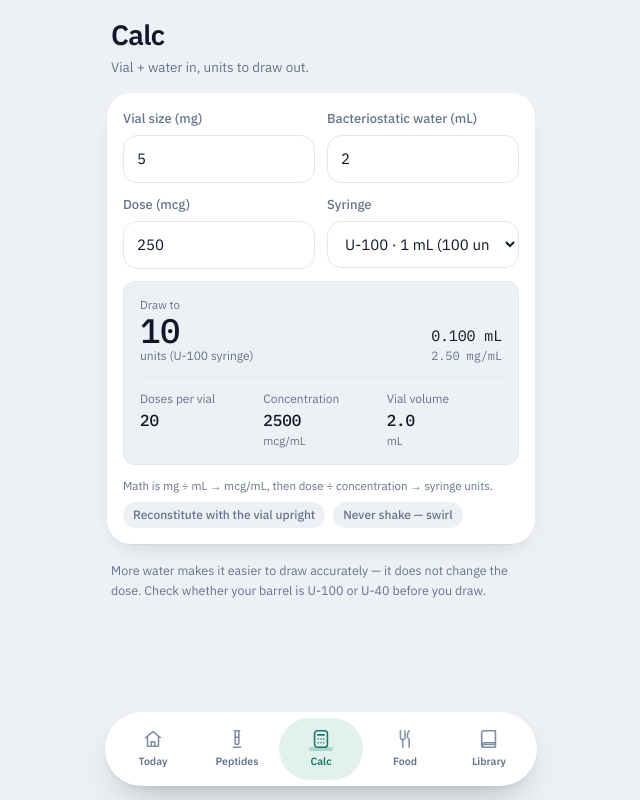
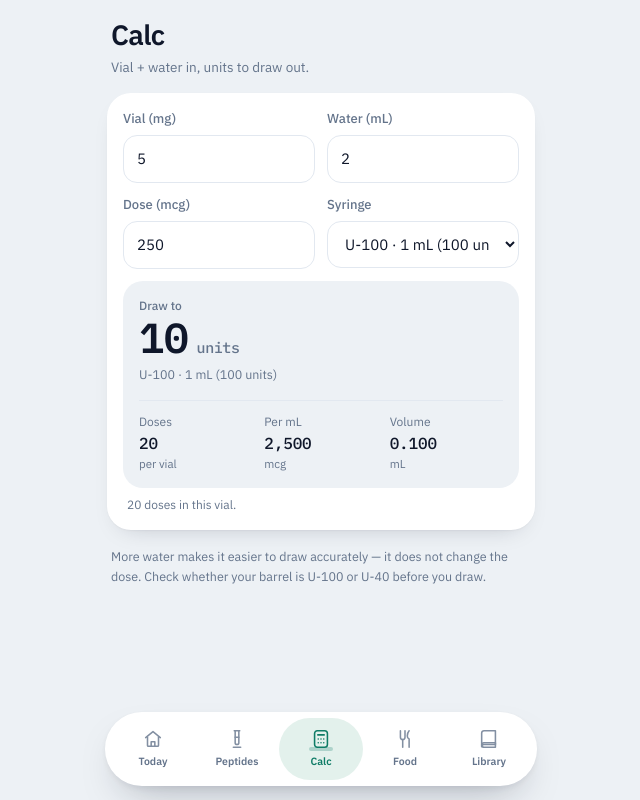
Before and after one commit to RDW-Labz/titrate, a Next.js app: page /calc in a window 1280 px wide. Shown: the whole page, without its empty margins (319-959 px from the left). Built offline with nearby package versions, Linux system fonts and the light colour scheme.

Commit message:
Tune: first-run screen shows the ring motif, calculator remembers last mix + clearer result block, one title scale

```diff
--- a/src/app/page.tsx
+++ b/src/app/page.tsx
@@ -23,21 +23,34 @@ export default function TodayPage() {
 
   if (compounds.length === 0) {
     return (
-      <div className="pt-4">
+      <div className="pt-3">
         <h1 className="px-1 text-[28px] font-semibold tracking-[-0.025em]">Today</h1>
-        <div className="mt-4">
-          <Empty title="Let's track something" body="Add a peptide and this screen becomes one big button: what's due, tap, done.">
+        <section className="enter mt-3 rounded-[30px] bg-hero px-5 py-6 text-white">
+          <div className="flex items-center gap-5">
+            <CountdownRing progress={0.72} top="Next dose" big="—" bottom="nothing yet" size={132} />
+            <div className="min-w-0">
+              <p className="text-[17px] leading-tight font-semibold">Your protocol starts here</p>
+              <p className="mt-1 text-[12.5px] leading-relaxed text-white/55">
+                Pick a peptide. We fill in the dose, schedule and vial — then this screen is one tap a day.
+              </p>
+            </div>
+          </div>
+          <div className="mt-5 flex flex-col gap-2">
             <Link
               href="/protocols/new"
-              className="press rounded-2xl bg-accent px-4 py-3.5 text-[16px] font-semibold text-white"
+              className="press rounded-2xl bg-white px-4 py-3.5 text-center text-[16px] font-semibold text-hero"
             >
               Add a peptide
             </Link>
-            <Btn variant="quiet" onClick={() => actions.seed()}>
+            <Btn variant="quiet" className="!bg-white/10 !text-white" onClick={() => actions.seed()}>
               Show me a sample
             </Btn>
-          </Empty>
-        </div>
+          </div>
+        </section>
+        <p className="mt-3 px-1 text-[12.5px] leading-relaxed text-muted">
+          What you get: a countdown ring, one-tap logging with the syringe units already worked out, and a
+          history you can edit.
+        </p>
       </div>
     );
   }
--- a/src/app/protocols/[id]/page.tsx
+++ b/src/app/protocols/[id]/page.tsx
@@ -59,7 +59,7 @@ export default function ProtocolDetailPage() {
       </Link>
 
       <div className="mt-2 px-1">
-        <h1 className="text-[27px] leading-tight font-semibold tracking-[-0.02em]">{compound.name}</h1>
+        <h1 className="text-[28px] leading-tight font-semibold tracking-[-0.025em]">{compound.name}</h1>
         <p className="num mt-1 text-[14px] text-muted">
           {inForce} {compound.unit} · {scheduleLabel(compound)}
         </p>
--- a/src/components/recon-calculator.tsx
+++ b/src/components/recon-calculator.tsx
@@ -1,24 +1,39 @@
 "use client";
 
-import { useState } from "react";
-import { Btn, Field, Pill, Stat } from "./ui";
+import { useEffect, useState } from "react";
+import { Btn, Field, Stat } from "./ui";
 import { SYRINGES, formatUnits, reconstitute } from "@/lib/recon";
-import { actions, useStore } from "@/lib/store";
+import { actions } from "@/lib/store";
 import type { Compound, Vial } from "@/lib/types";
 
-export function ReconCalculator({
-  saveFor,
-  initial,
-}: {
-  saveFor?: Compound;
-  initial?: Partial<Vial>;
-}) {
-  const [vialMg, setVialMg] = useState(String(initial?.totalMg ?? 5));
-  const [waterMl, setWaterMl] = useState(String(initial?.waterMl ?? 2));
-  const [dose, setDose] = useState(String(saveFor?.dose ?? 250));
-  const [syringeId, setSyringeId] = useState("u100-10");
+const LAST = "titrate.calc";
+
+type LastCalc = { vialMg: string; waterMl: string; dose: string; syringeId: string };
+
+function lastCalc(): LastCalc | null {
+  try {
+    return JSON.parse(localStorage.getItem(LAST) ?? "null") as LastCalc | null;
+  } catch {
+    return null;
+  }
+}
+
+export function ReconCalculator({ saveFor, initial }: { saveFor?: Compound; initial?: Partial<Vial> }) {
+  // standalone use remembers the last mix; a protocol's own vial always wins
+  const [seed] = useState<LastCalc | null>(() => (initial || saveFor ? null : lastCalc()));
+  const [vialMg, setVialMg] = useState(String(initial?.totalMg ?? seed?.vialMg ?? 5));
+  const [waterMl, setWaterMl] = useState(String(initial?.waterMl ?? seed?.waterMl ?? 2));
+  const [dose, setDose] = useState(String(saveFor?.dose ?? seed?.dose ?? 250));
+  const [syringeId, setSyringeId] = useState(seed?.syringeId ?? "u100-10");
   const [saved, setSaved] = useState(false);
-  const { compounds } = useStore();
+
+  useEffect(() => {
+    try {
+      localStorage.setItem(LAST, JSON.stringify({ vialMg, waterMl, dose, syringeId }));
+    } catch {
+      // ignore storage failures — the calculator still works in memory
+    }
+  }, [vialMg, waterMl, dose, syringeId]);
 
   const syringe = SYRINGES.find((s) => s.id === syringeId) ?? SYRINGES[2];
   const result = reconstitute({
@@ -32,10 +47,10 @@ export function ReconCalculator({
   return (
     <div>
       <div className="grid grid-cols-2 gap-3">
-        <Field label="Vial size (mg)">
+        <Field label="Vial (mg)">
           <input inputMode="decimal" value={vialMg} onChange={(e) => setVialMg(e.target.value)} />
         </Field>
-        <Field label="Bacteriostatic water (mL)">
+        <Field label="Water (mL)">
           <input inputMode="decimal" value={waterMl} onChange={(e) => setWaterMl(e.target.value)} />
         </Field>
         <Field label="Dose (mcg)">
@@ -53,35 +68,32 @@ export function ReconCalculator({
       </div>
 
       <div
-        className={`mt-3 rounded-xl border px-4 py-3.5 ${tooBig ? "border-alert bg-alert-soft" : "border-line bg-paper"}`}
+        className={`mt-3 rounded-[20px] px-4 py-4 ${tooBig ? "bg-alert-soft" : "bg-paper"}`}
         aria-live="polite"
       >
         {result ? (
           <>
-            <div className="flex items-end justify-between gap-3">
-              <div>
-                <p className="text-[11.5px] text-muted">Draw to</p>
-                <p className="num text-[34px] leading-none font-medium">{formatUnits(result.units)}</p>
-                <p className="text-[12px] text-muted">units ({syringe.unitsPerMl === 100 ? "U-100" : "U-40"} syringe)</p>
-              </div>
-              <div className="text-right">
-                <p className="num text-[15px]">{result.doseMl.toFixed(3)} mL</p>
-                <p className="num text-[12px] text-muted">{(result.concentrationMcgPerMl / 1000).toFixed(2)} mg/mL</p>
-              </div>
+            <p className="text-[12px] font-medium text-muted">Draw to</p>
+            <p className="num mt-0.5 text-[42px] leading-none font-semibold">
+              {formatUnits(result.units)}
+              <span className="ml-2 text-[15px] font-medium text-muted">units</span>
+            </p>
+            <p className="mt-1.5 text-[12.5px] text-muted">{syringe.label}</p>
+
+            <div className="mt-4 grid grid-cols-3 gap-3 border-t border-line pt-3">
+              <Stat label="Doses" value={Math.floor(result.dosesPerVial)} sub="per vial" />
+              <Stat label="Per mL" value={Math.round(result.concentrationMcgPerMl).toLocaleString()} sub="mcg" />
+              <Stat label="Volume" value={result.doseMl.toFixed(3)} sub="mL" />
             </div>
-            <div className="mt-3 grid grid-cols-3 gap-2 border-t border-line pt-3">
-              <Stat label="Doses per vial" value={Math.floor(result.dosesPerVial)} />
-              <Stat label="Concentration" value={`${Math.round(result.concentrationMcgPerMl)}`} sub="mcg/mL" />
-              <Stat label="Vial volume" value={`${Number(waterMl).toFixed(1)}`} sub="mL" />
-            </div>
+
             {tooBig ? (
-              <p className="mt-2 text-[12px] text-alert">
-                That dose needs more than this syringe holds. Add water, or use a bigger barrel.
+              <p className="mt-3 text-[12.5px] text-alert">
+                More than this barrel holds — add water or pick a bigger syringe.
               </p>
             ) : null}
           </>
         ) : (
-          <p className="text-[13px] text-muted">Enter a vial size, water volume and dose.</p>
+          <p className="text-[13px] text-muted">Enter a vial size, water and dose.</p>
         )}
       </div>
 
@@ -103,22 +115,14 @@ export function ReconCalculator({
               setSaved(true);
             }}
           >
-            {saved ? "Saved to this protocol" : "Save this vial to the protocol"}
+            {saved ? "Saved" : "Save this vial"}
           </Btn>
-          <p className="mt-2 text-[11.5px] text-muted">
-            Every dose you log after this counts down the vial: {result ? Math.floor(result.dosesPerVial) : 0} doses in it.
-          </p>
         </div>
       ) : (
-        <p className="mt-3 text-[11.5px] text-muted">
-          Math is mg ÷ mL → mcg/mL, then dose ÷ concentration → syringe units.
-          {compounds.length > 0 ? " Save a vial from a protocol to make it count down automatically." : ""}
+        <p className="mt-2 px-1 text-[12px] text-muted">
+          {result ? `${Math.floor(result.dosesPerVial)} doses in this vial.` : ""}
         </p>
       )}
-      <div className="mt-2 flex gap-2">
-        <Pill tone="neutral">Reconstitute with the vial upright</Pill>
-        <Pill tone="neutral">Never shake — swirl</Pill>
-      </div>
     </div>
   );
 }
```
